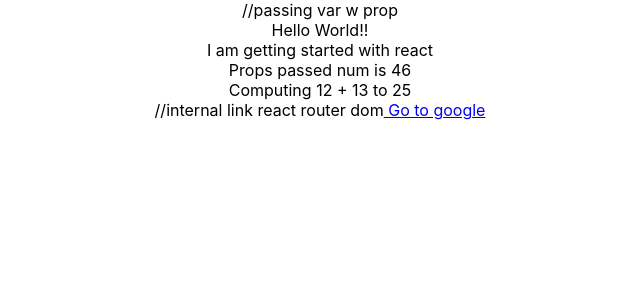
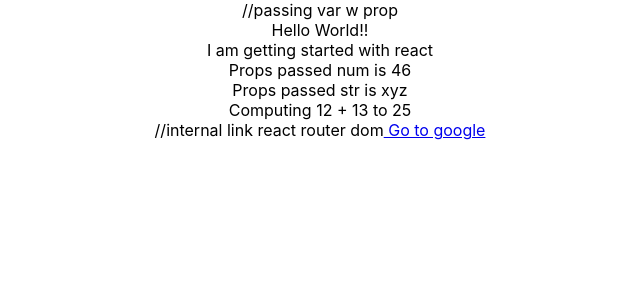
Before and after one commit to Pheonix-db-team/PG-Accreditation-Automation, a React (Create React App) app: page / in a window 1280 px wide. Shown: the top 300 px of the page, without its empty margins (320-960 px from the left). Built offline with nearby package versions, Linux system fonts and the light colour scheme.

Commit message:
Deep dive props

```diff
--- a/src/App.js
+++ b/src/App.js
@@ -3,10 +3,11 @@
 import HelloWorld from './components/HelloWorld';
 function App() {
   const num = 46;
+  const str = "xyz";
   return (
     <div className="App">
       //passing var w prop
-      <HelloWorld num={num} />
+      <HelloWorld propnum={num} propstr={str} />
     </div>
   );
 }
--- a/src/components/HelloWorld.js
+++ b/src/components/HelloWorld.js
@@ -1,6 +1,6 @@
 import React from 'react'
-
-function HelloWorld(props) {
+//multi prop
+function HelloWorld({ propnum, propstr }) {
     //add props argument
     const greeting = "Hello World!!";
     const followup_greeting = "I am getting started with react";
@@ -13,7 +13,8 @@
         <div>
             <div>{greeting}</div>
             <div>{followup_greeting}</div>
-            <div> Props passed num is {props.num}</div>
+            <div> Props passed num is {propnum}</div>
+            <div> Props passed str is {propstr}</div>
             <div> Computing {num1} + {num2} to {num1 + num2}</div>
             //internal link react router dom
             <a href={link}> Go to google</a>
```
